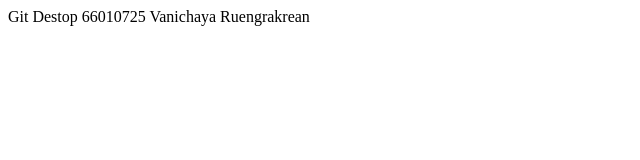
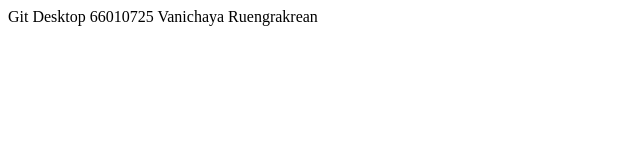
Before and after one commit to vanichaya04/git101, a plain HTML site: page index.html in a window 1280 px wide. Shown: the full height of the page, 0-640 px from the left. Drawn offline with Linux system fonts and the light colour scheme.

Commit message:
Update index.html

```diff
--- a/index.html
+++ b/index.html
@@ -6,6 +6,6 @@
     <title>Document</title>
 </head>
 <body>
-    Git Destop 66010725 Vanichaya Ruengrakrean
+    Git Desktop 66010725 Vanichaya Ruengrakrean
 </body>
 </html>
```
